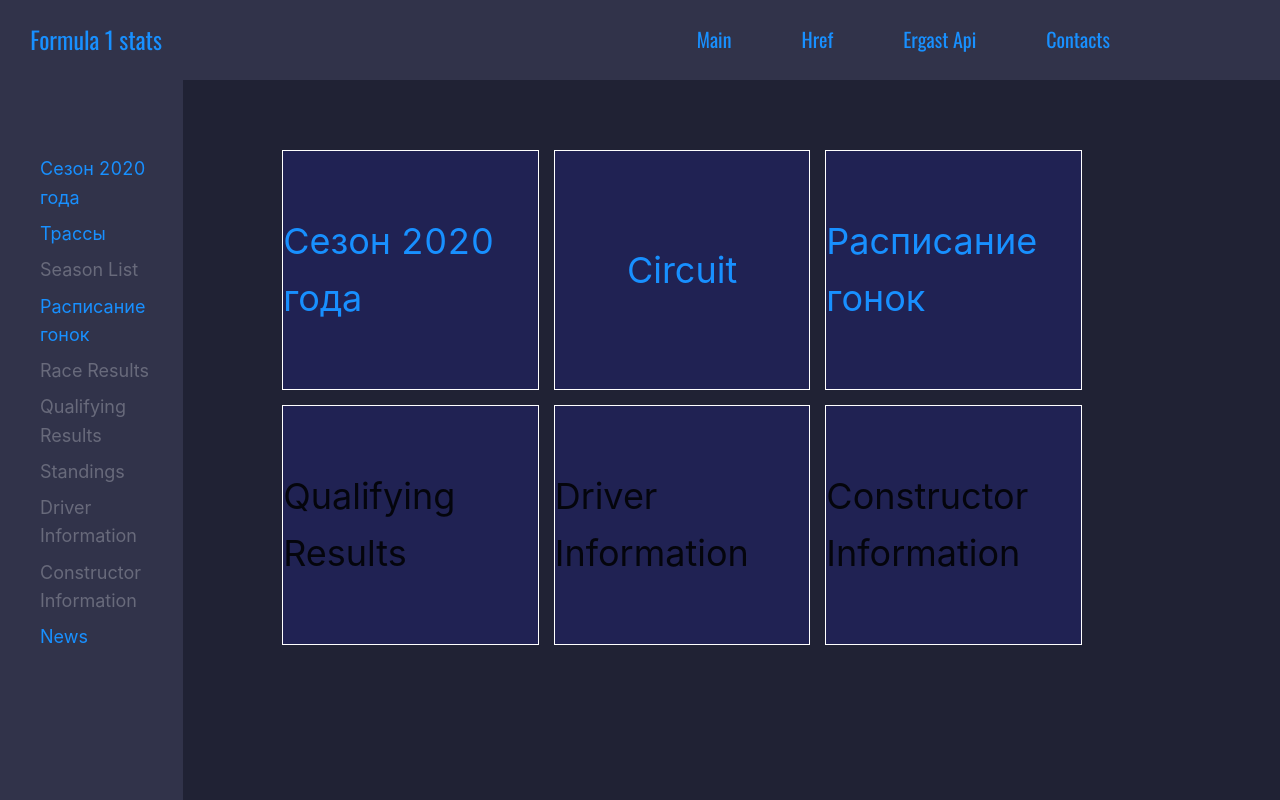
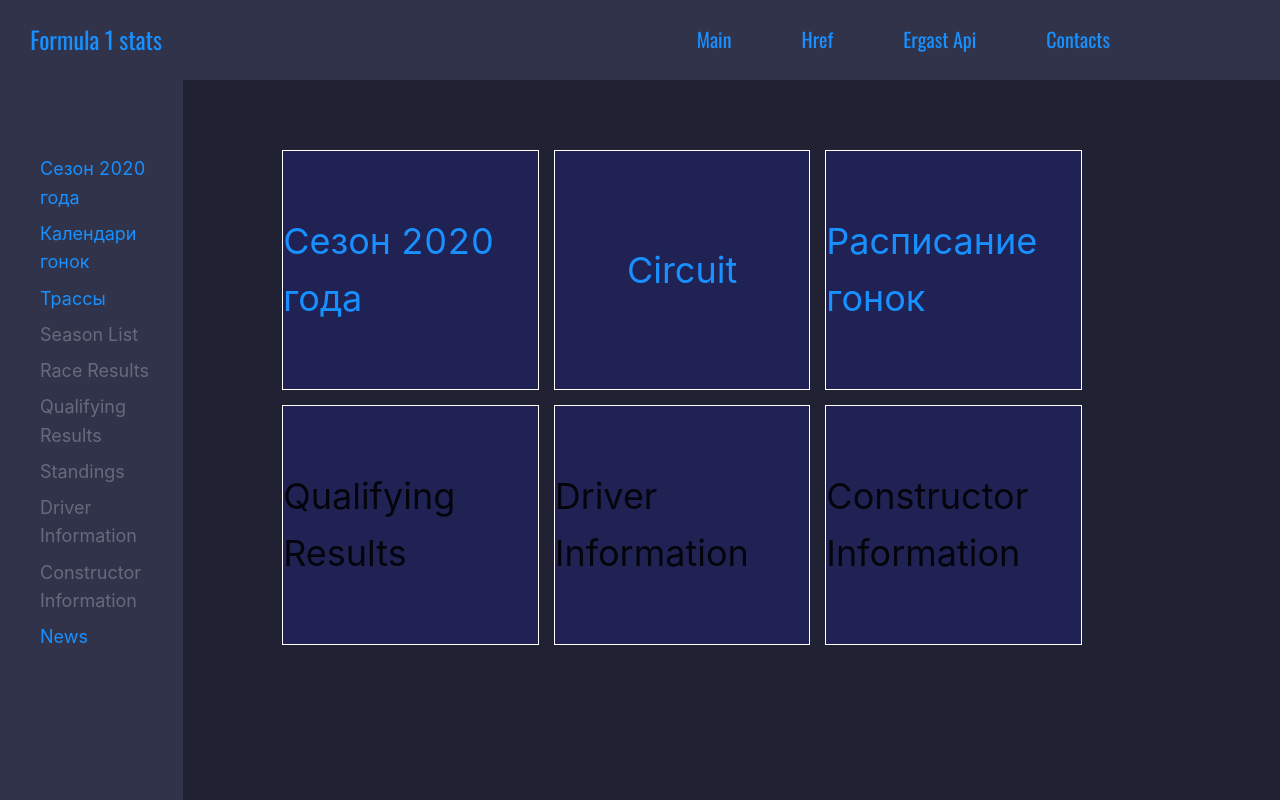
Before and after one commit to michaelkozlov/f1_project, a React (Create React App) app: page / in a window 1280 px wide. Built offline with nearby package versions, Linux system fonts and the light colour scheme.

Commit message:
add new favicon

```diff
--- a/public/index.html
+++ b/public/index.html
@@ -2,7 +2,7 @@
 <html lang="en">
   <head>
     <meta charset="utf-8" />
-    <link rel="icon" href="%PUBLIC_URL%/favicon.ico" />
+    <link rel="icon" href="%PUBLIC_URL%/favicon.png" />
     <meta name="viewport" content="width=device-width, initial-scale=1" />
     <meta name="theme-color" content="#000000" />
     <meta
--- a/src/Components/LeftSidebar/LeftSidebar.jsx
+++ b/src/Components/LeftSidebar/LeftSidebar.jsx
@@ -7,9 +7,9 @@ const LeftSidebar = (props) => {
         <div>
             <ul className={style.left_menu}>
                 <li><NavLink to="/current-season">Сезон 2020 года</NavLink></li>
+                <li><NavLink to="/race-schedule">Календари гонок</NavLink></li>
                 <li><NavLink to="/circuits">Трассы</NavLink></li>
                 <li>Season List</li>
-                <li><NavLink to="/race-schedule">Расписание гонок</NavLink></li>
                 <li>Race Results</li>
                 <li>Qualifying Results</li>
                 <li>Standings</li>
```
